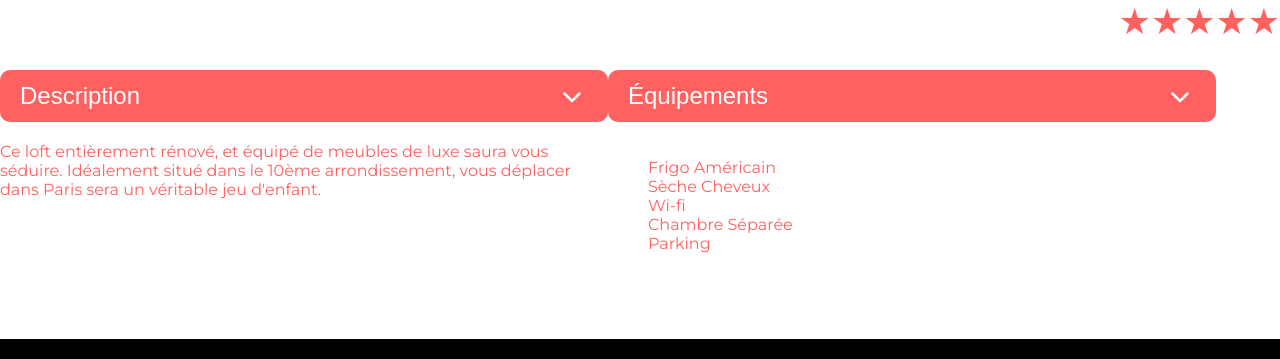
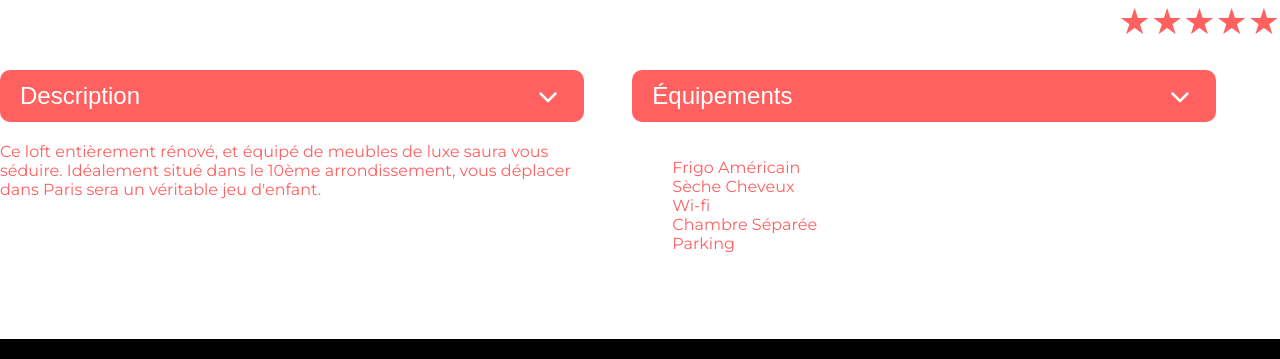
Before and after one commit to danou85/Kasa, a React (Vite) app: page /location/0979876d in a window 1280 px wide. Shown: the part 864-1223 px from the top of the page. Built offline with nearby package versions, Linux system fonts and the light colour scheme.

Commit message:
modif collapse

```diff
--- a/src/composant/descriptif.css
+++ b/src/composant/descriptif.css
@@ -6,13 +6,6 @@
     margin-bottom: 20px;
     font-family: 'Montserrat', sans-serif;
 
-  }
-  .equipement .collapse-content{
-    width: 50%;
-  }
-
-  .collapse .description{
-    width: 90%;
   }
 
 
--- a/src/composant/descriptionequipement.css
+++ b/src/composant/descriptionequipement.css
@@ -2,6 +2,7 @@
     display: flex;
     flex-direction: row;
     align-items: flex-start;
+    justify-content: space-between;
     width: 95%;
     font-family: 'Montserrat', sans-serif;
 
@@ -19,8 +20,8 @@
     font-size: 24px;
 }
 
-.collapse .equipement{
-  width: 90%;
+.equipement .collapse-content{
+  width: 48%;
 }
 
 .svg-inline--fa.fa-chevron-up.chevron-icon {
```
